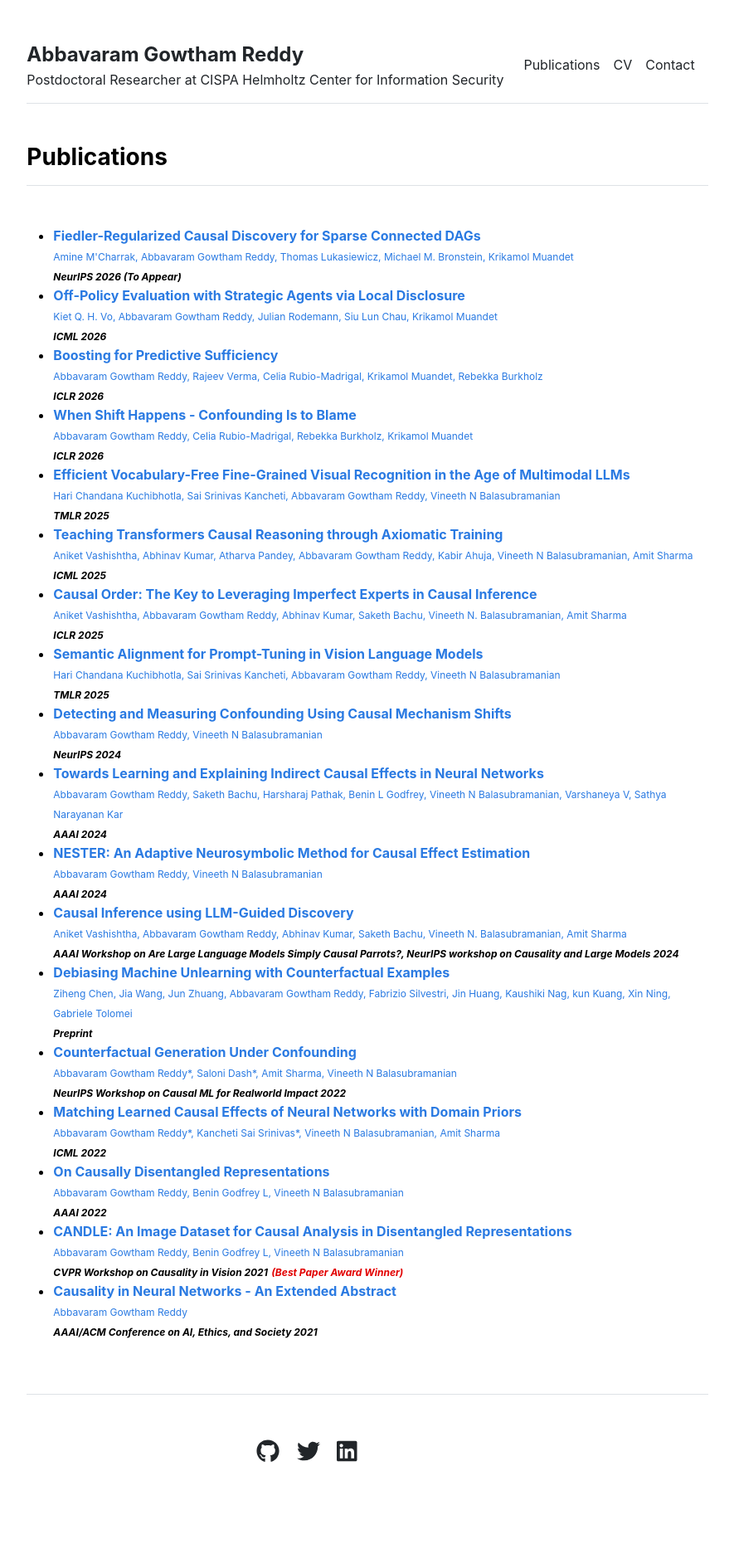
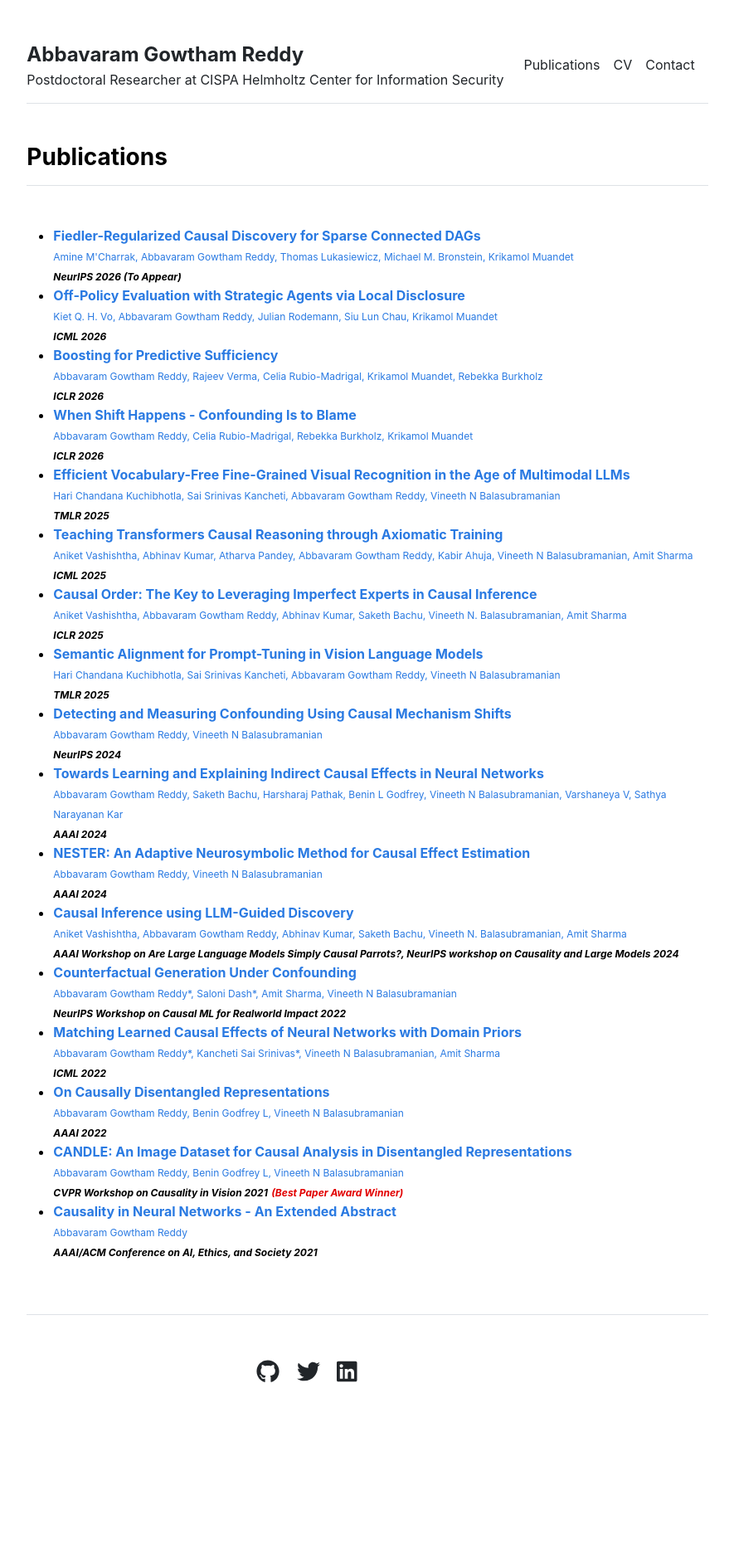
Before and after one commit to gautam0707/gautam0707.github.io, a Jekyll site: the page built from publications.md, in a window 1280 px wide. Shown: the whole page at 83% size, without its empty margins (197-1082 px from the left). Built offline with Jekyll 4.4.1, drawn with Linux system fonts in a browser that asks for light colours; a style sheet for code colours, icons or effects is not loaded; after the commit the page ends 1771 px from its top, so only the background shows below that.

Commit message:
Update publications.yml

```diff
--- a/_data/publications.yml
+++ b/_data/publications.yml
@@ -59,11 +59,6 @@ index:
  authors: "Aniket Vashishtha, Abbavaram Gowtham Reddy, Abhinav Kumar, Saketh Bachu, Vineeth N. Balasubramanian, Amit Sharma",
  title: 'Causal Inference using LLM-Guided Discovery',
  url: 'https://openreview.net/forum?id=4B296hrTIS&referrer=%5BAuthor%20Console%5D(%2Fgroup%3Fid%3DAAAI.org%2F2024%2FWorkshop%2FLLM-CP%2FAuthors%23your-submissions'}
-- {venue: 'Preprint',
-  year: '',
-  authors: "Ziheng Chen, Jia Wang, Jun Zhuang, Abbavaram Gowtham Reddy, Fabrizio Silvestri, Jin Huang, Kaushiki Nag, kun Kuang, Xin Ning, Gabriele Tolomei",
-  title: 'Debiasing Machine Unlearning with Counterfactual Examples',
-  url: 'https://arxiv.org/pdf/2404.15760'}
 - {venue: "NeurIPS Workshop on Causal ML for Realworld Impact",
   year: "2022",
   authors: "Abbavaram Gowtham Reddy*, Saloni Dash*, Amit Sharma, Vineeth N Balasubramanian",
```
